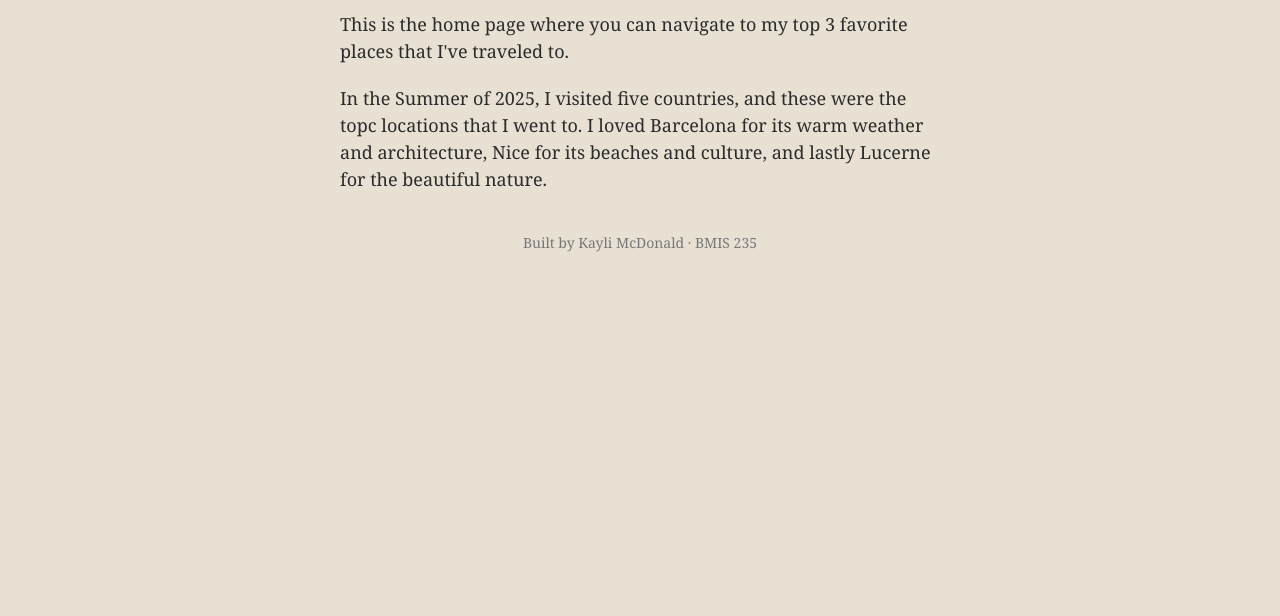
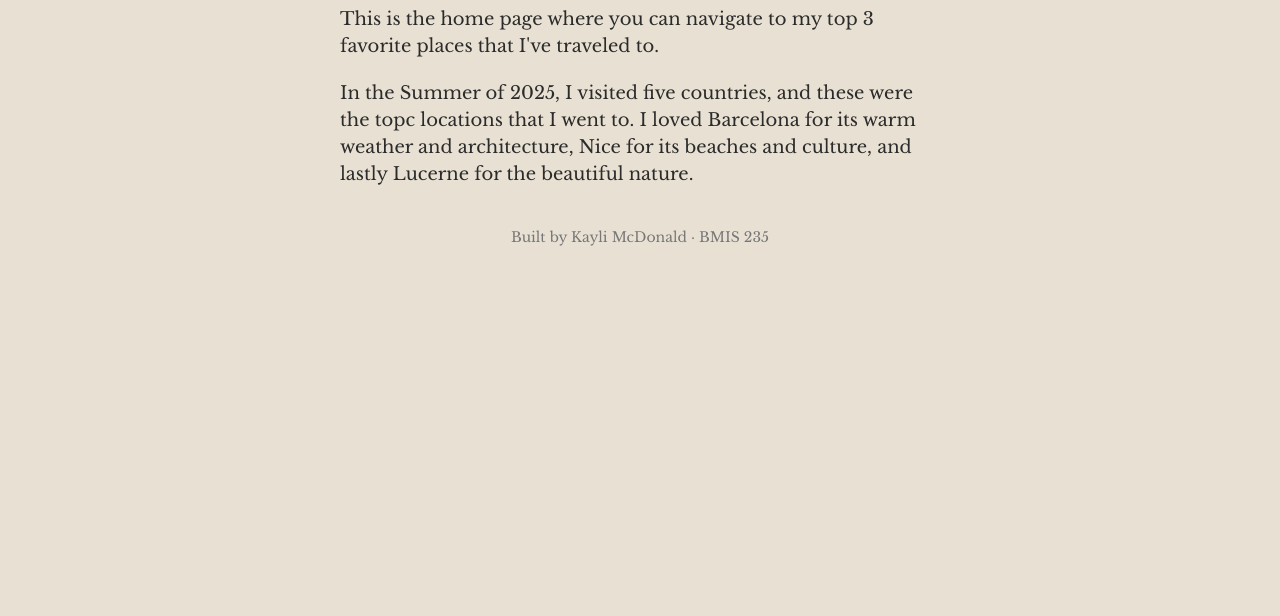
Before and after one commit to kaylimcdonald/bmis235-html-3, a plain HTML site: page index.html in a window 1280 px wide. Shown: the part 184-800 px from the top of the page. Drawn offline with nearby package versions, Linux system fonts and the light colour scheme.

Commit message:
Add Libre Baskerville font

```diff
--- a/styles.css
+++ b/styles.css
@@ -8,9 +8,10 @@
    Use the same font and colors you picked for your Excel menu images,
    so the menu and the pages look like one brand.
    ===================================================================== */
+@import url('https://fonts.googleapis.com/css2?family=Libre+Baskerville&display=swap');
 
 body {
-    font-family: Georgia, "Libre Baskerville", serif;
+    font-family: "Libre Baskerville", Georgia, serif;
     background-color: #E8E1D3;
     color: #2b2b2b;
     margin: 0;
```
